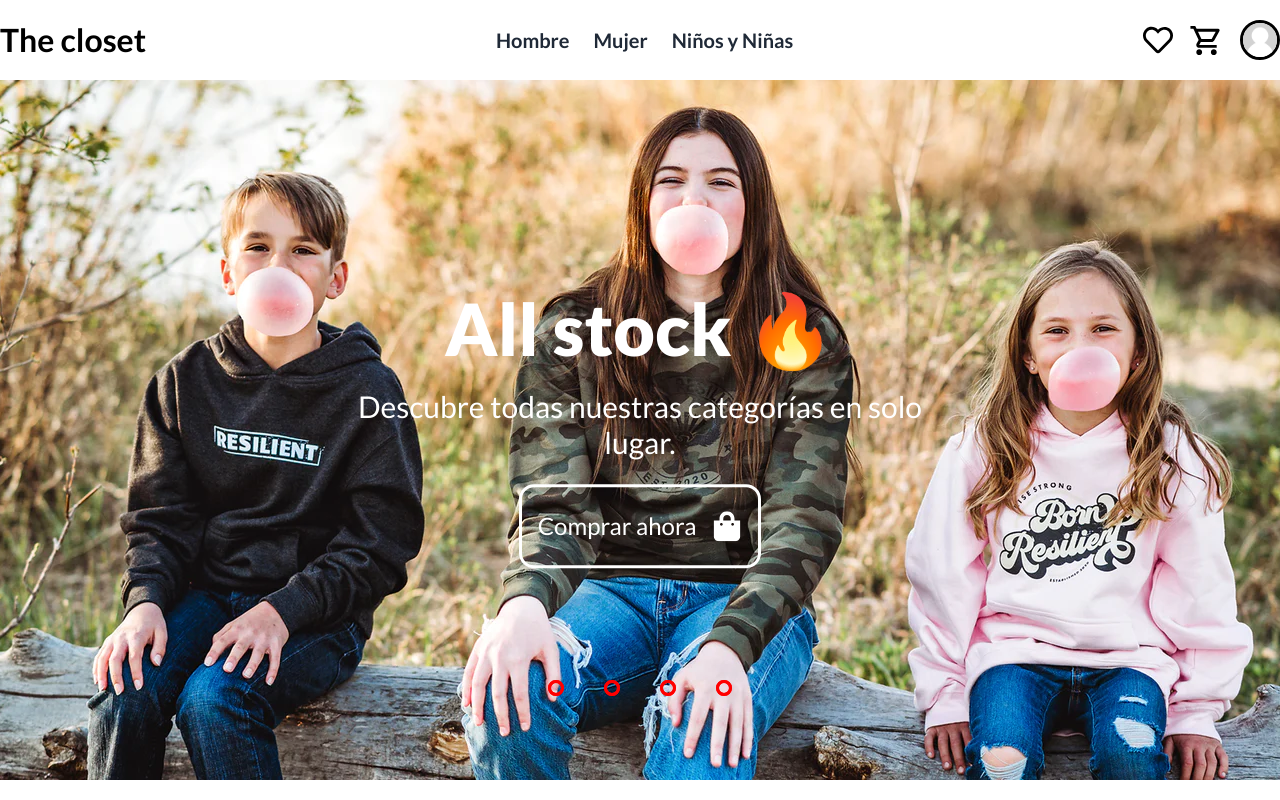
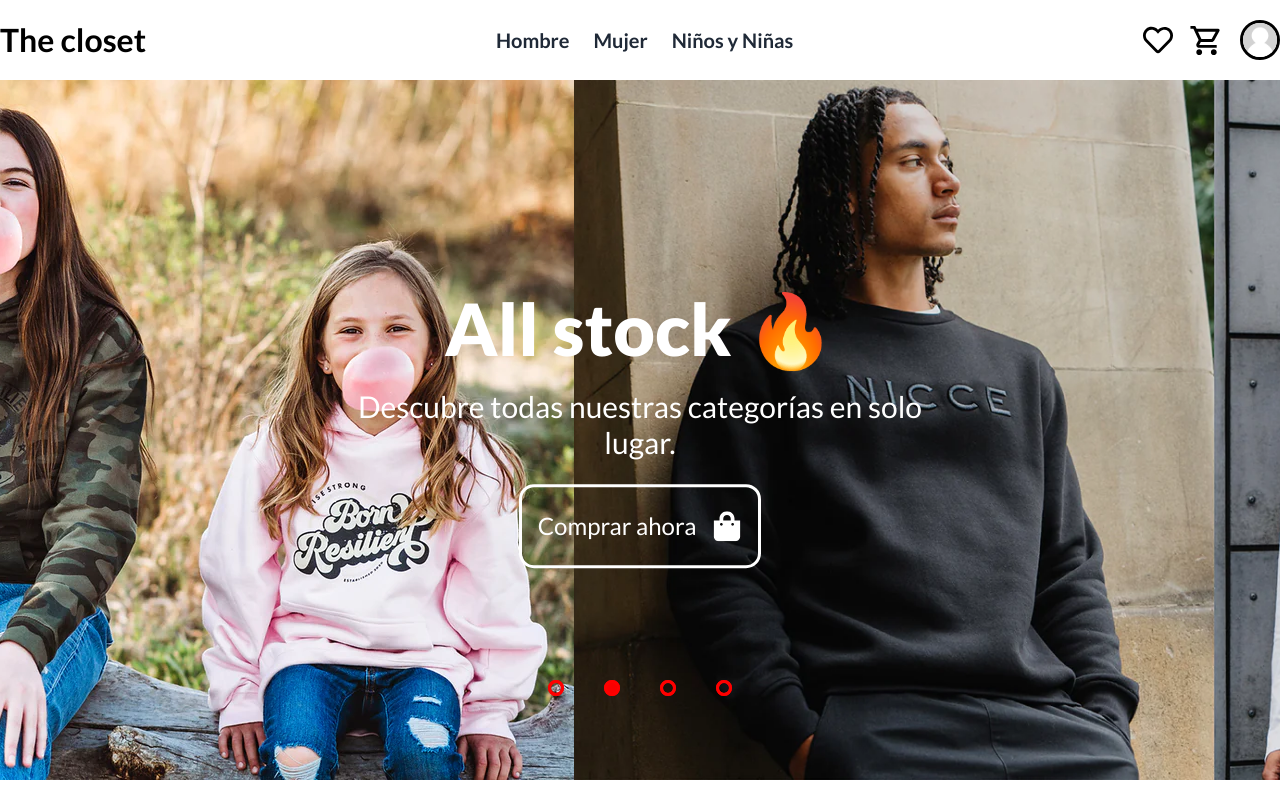
Before and after one commit to peterjbone/the-closet, a Next.js app: page / in a window 1280 px wide. Shown: the top 800 px of the page. Built offline with nearby package versions, Linux system fonts and the light colour scheme.

Commit message:
Slides en Homepage terminado

```diff
--- a/app/components/heroSection/HeroSection.css
+++ b/app/components/heroSection/HeroSection.css
@@ -124,6 +124,8 @@
 }
 
 .hero-btn {
+	position: relative;
+
 	width: fit-content;
 	padding: 1.3rem 1rem;
 	border: medium solid #fff;
@@ -135,4 +137,28 @@
 	display: inline-flex;
 	align-items: center;
 	gap: 1rem;
+
+	overflow: hidden;
+	transition-duration: 0.8s;
 }
+
+.hero-btn:hover {
+	color: orangered;
+}
+
+.hero-btn::before {
+	content: "";
+	position: absolute;
+	z-index: -1;
+	left: 0;
+	bottom: 0;
+	width: 100%;
+	height: 0%;
+	border-radius: 50% 50% 0 0;
+	background-color: #fff;
+	transition-duration: 0.8s;
+}
+
+.hero-btn:hover::before {
+	height: 180%;
+}
--- a/app/components/heroSection/HeroSection.jsx
+++ b/app/components/heroSection/HeroSection.jsx
@@ -1,38 +1,73 @@
 "use client";
 
+import { useEffect, useState } from "react";
 import "./HeroSection.css";
+import Link from "next/link";
 import { FaShoppingBag } from "react-icons/fa";
 
 function HeroSection() {
-	let counter = 1;
+	const [index, setIndex] = useState(0);
 
-	setInterval(() => {
-		document.getElementById("radio" + counter).checked = true;
-		counter++;
-		if (counter > 4) {
-			counter = 1;
-		}
-	}, 6000);
+	//? otra forma de hacerlo (esto va en el interval)
+	const nextSlide = () => {
+		setIndex((prevIndex) => (prevIndex === 3 ? 0 : prevIndex + 1));
+	};
+
+	useEffect(() => {
+		const interval = setInterval(() => {
+			//? el "% 4" evita que vaya a un slide 5 y vuelve al slide 1
+			setIndex((prevIndex) => (prevIndex + 1) % 4);
+		}, 5000);
+
+		//? Limpia el intervalo cuando se desmonte
+		return () => clearInterval(interval);
+	}, []);
 
 	/* prettier-ignore */
 	return (
 		<div className="mb-10 bg-purple-500 slider">
 			<div className="hero-content">
-        <h1 className="text-7xl font-black text-white">All stock 🔥</h1>
-        <p className="text-3xl text-white">
-          Descubre todas nuestras categorías en solo lugar.
+				<h1 className="text-7xl font-black text-white">All stock 🔥</h1>
+				<p className="text-3xl text-white">
+					Descubre todas nuestras categorías en solo lugar.
         </p>
-        <button className="hero-btn">
-          Comprar ahora <FaShoppingBag size={30}/>
-        </button>
+        <Link href={"/categoria/todos"}>
+				<button className="hero-btn">
+					Comprar ahora <FaShoppingBag size={30} />
+				</button>
+        </Link>
 			</div>
 
 			<div className="slides">
 				{/* Radio buttons */}
-				<input type="radio" name="radio-btn" id="radio1" />
-				<input type="radio" name="radio-btn" id="radio2" />
-				<input type="radio" name="radio-btn" id="radio3" />
-				<input type="radio" name="radio-btn" id="radio4" />
+				<input
+					type="radio"
+					name="radio-btn"
+          id="radio1"
+          checked={index === 0}
+          onChange={() => setIndex(0)}
+          />
+				<input
+					type="radio"
+					name="radio-btn"
+					id="radio2"
+          checked={index === 1}
+          onChange={() => setIndex(1)}
+          />
+				<input
+					type="radio"
+					name="radio-btn"
+					id="radio3"
+          checked={index === 2}
+          onChange={() => setIndex(2)}
+          />
+				<input
+					type="radio"
+					name="radio-btn"
+					id="radio4"
+          checked={index === 3}
+          onChange={() => setIndex(3)}
+				/>
 
 				{/* Images slides */}
 				<div className="slide first">
--- a/package.json
+++ b/package.json
@@ -15,6 +15,7 @@
     "react-icons": "^5.0.1"
   },
   "devDependencies": {
+    "@types/react": "^18.2.57",
     "autoprefixer": "^10.0.1",
     "eslint": "^8",
     "eslint-config-next": "14.1.0",
```
Also changed, not shown: 1 other file (tests, documents, lock files or other folders).
